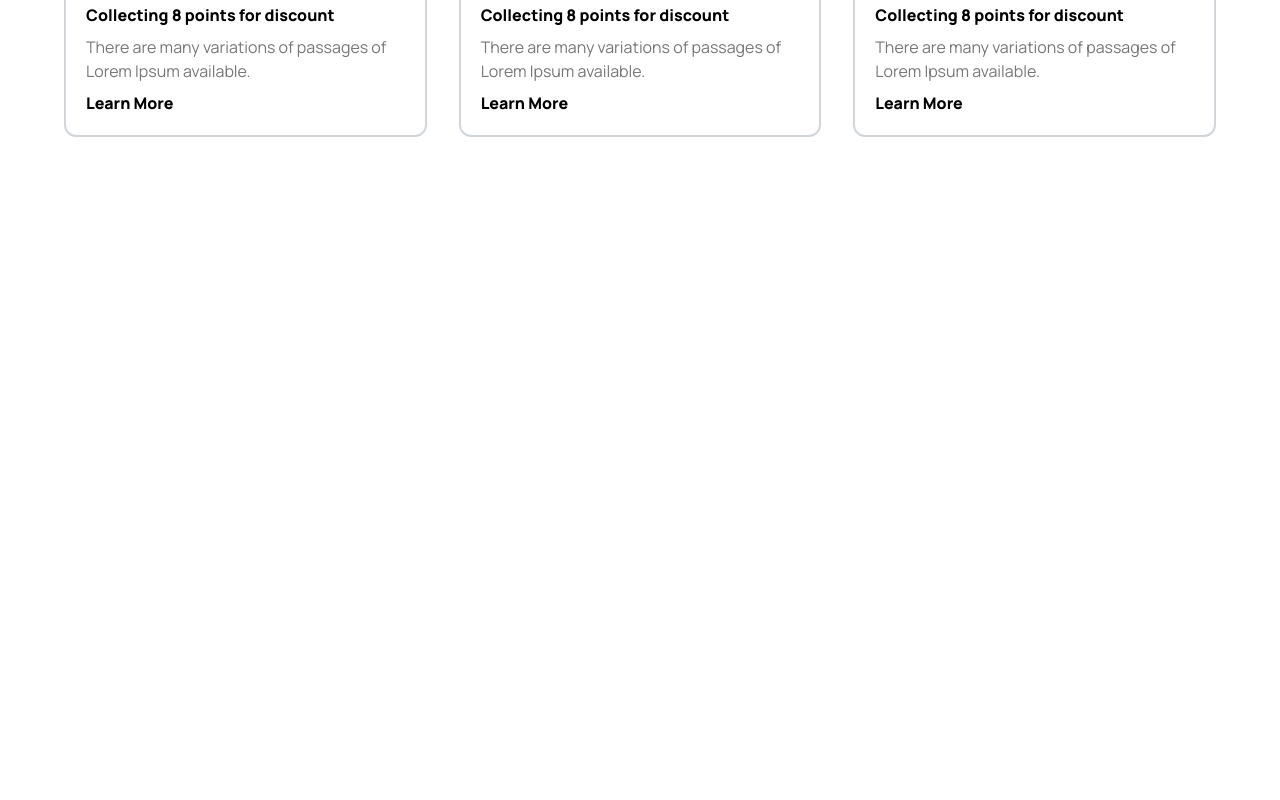
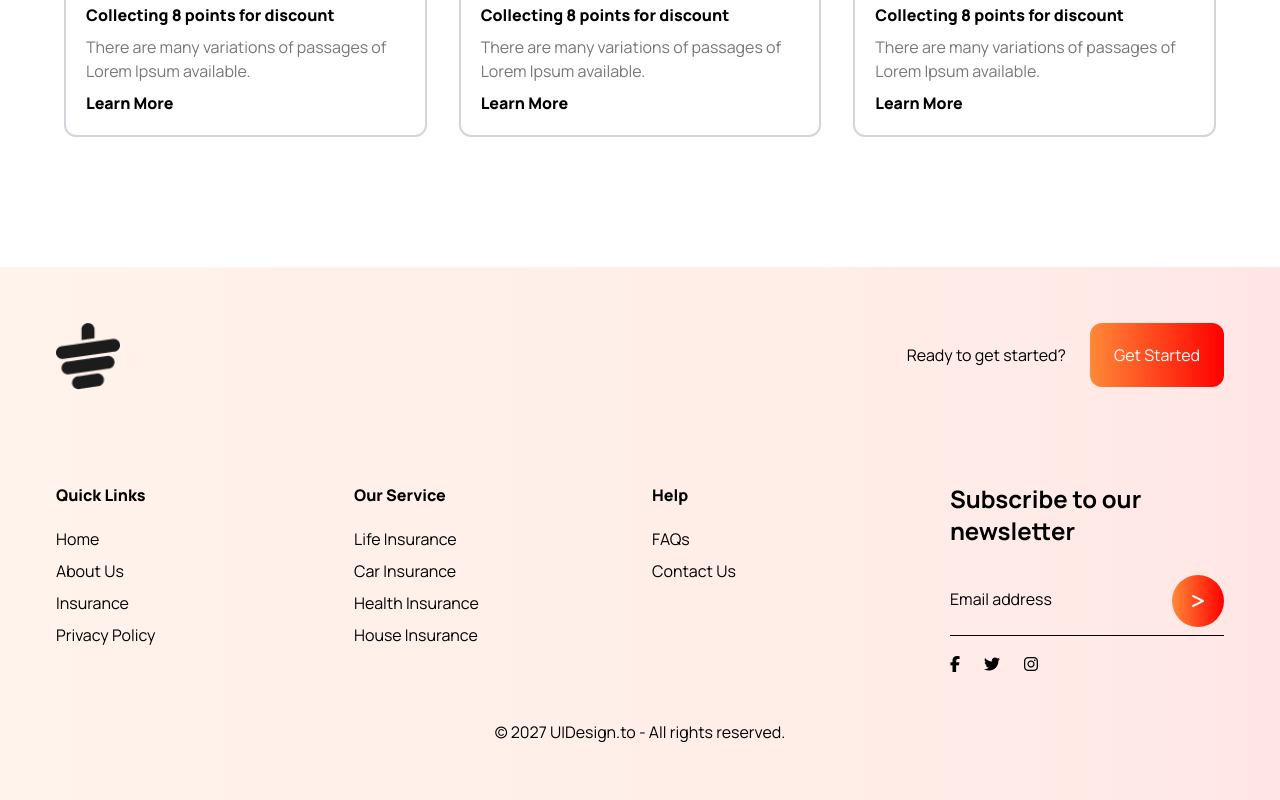
Before and after one commit to TondraMou/tea-house, a plain HTML site: page index.html in a window 1280 px wide. Shown: the part 3109-3909 px from the top of the page. Before the commit the page ends 3376 px from the top, so only its background shows below. Drawn offline with nearby package versions, Linux system fonts and the light colour scheme.

Commit message:
added footer

```diff
--- a/index.html
+++ b/index.html
@@ -166,5 +166,51 @@ tea time at The Tea House</h1>
             </div>
         </section>
     </main>
+    <footer class="bg-gradient-to-l from-[rgba(255,0,0,0.1)] to-[rgba(255,137,56,0.1)] md:p-14 p-4">
+        <div class="flex-column md:flex gap-3 justify-between">
+            <div class="w-[64px] h-[64px]">
+                <img class="w-full" src="./images/cup.png" alt="">
+            </div>
+            <div class="flex md:gap-6 gap-3">
+                <p class="mt-3 md:mt-5">Ready to get started?</p>
+                <button class="bg-[linear-gradient(270deg,_rgb(255,_0,_0)_0%,_rgb(255,_137,_56)_100%)] px-6 py-3 rounded-xl text-white">Get Started</button>
+            </div>
+        </div>
+        <div class="grid grid-cols-1 md:grid-cols-2 lg:grid-cols-4 gap-6 mt-24">
+            <div class="">
+                <h2 class="font-extrabold">Quick Links</h2>
+                <p class="mt-5">Home</p>
+                <p class="mt-2">About Us</p>
+                <p class="mt-2">Insurance</p>
+                <p class="mt-2">Privacy Policy</p>
+            </div>
+            <div class="">
+                <h2 class="font-extrabold">Our Service</h2>
+                <p class="mt-5">Life Insurance</p>
+                <p class="mt-2">Car Insurance</p>
+                <p class="mt-2">Health Insurance</p>
+                <p class="mt-2">House Insurance</p>
+            </div>
+            <div class="">
+                <h2 class="font-extrabold">Help</h2>
+                <p class="mt-5">FAQs</p>
+                <p class="mt-2">Contact Us</p>
+            </div>
+            <div>
+                <h2 class="text-2xl font-bold mb-7">Subscribe to our <br>newsletter</h2>
+                <div class="flex justify-between">
+                    <p class="mt-3">Email address</p>
+                    <button class="bg-[linear-gradient(270deg,_rgb(255,_0,_0)_0%,_rgb(255,_137,_56)_100%)] rounded-full w-13 h-13 p-3"><i class="fa-solid fa-greater-than text-white"></i></button>
+                </div>
+                <hr class="mt-2">
+                <div class="mt-5 flex gap-6">
+                    <i class="fa-brands fa-facebook-f"></i>
+                    <i class="fa-brands fa-twitter"></i>
+                    <i class="fa-brands fa-instagram"></i>
+                </div>
+            </div>
+        </div>
+        <p class="mt-12 text-center">© 2027 UIDesign.to - All rights reserved.</p>
+    </footer>
 </body>
 </html>
```
